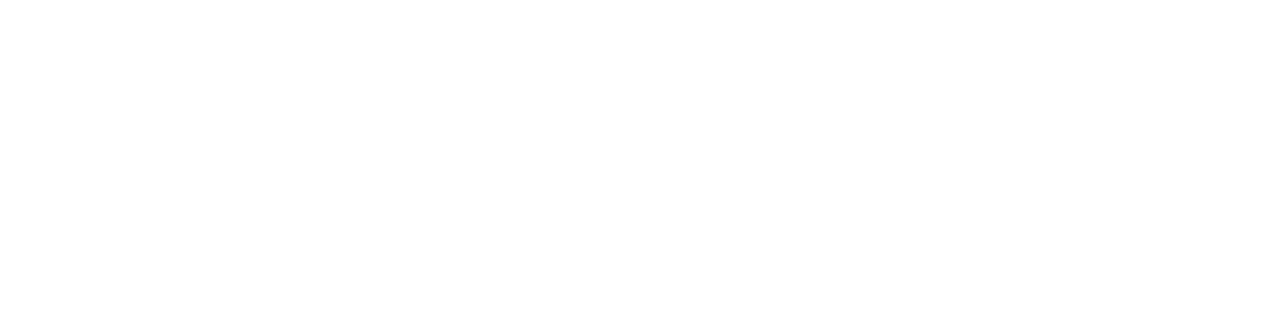
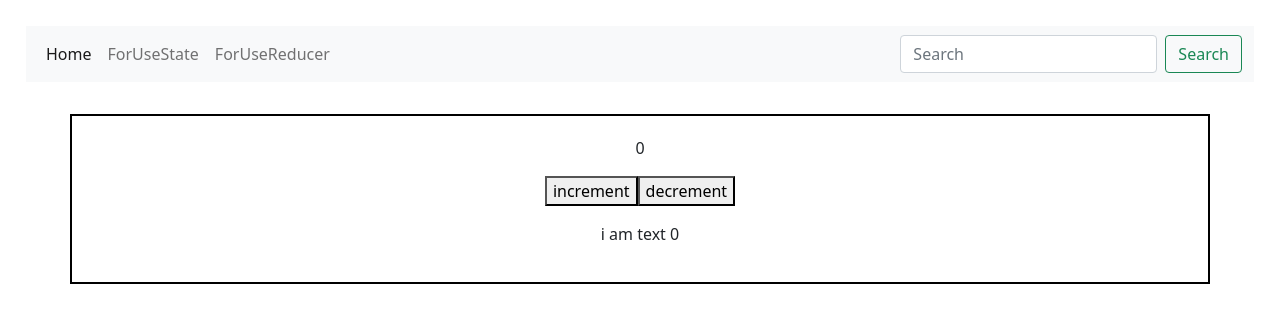
Before and after one commit to pabina/HooksPractice, a React (Create React App) app: page /forUseReducer in a window 1280 px wide. Before the commit this address had no page. Shown: the top 322 px of the page. Built offline with nearby package versions, Linux system fonts and the light colour scheme.

Commit message:
useReducer hook parctice done

```diff
--- a/src/App.js
+++ b/src/App.js
@@ -2,6 +2,7 @@
 import "bootstrap/dist/css/bootstrap.min.css";
 import Home from "./pages/Home";
 import ForUseState from "./pages/ForUseState";
+import ForUseReducer from "./pages/ForUseReducer";
 
 import { BrowserRouter as Router, Routes, Route, Link } from "react-router-dom";
 
@@ -12,6 +13,7 @@
         <Routes>
           <Route path="/" element={<Home />}></Route>
           <Route path="/forUseState" element={<ForUseState />}></Route>
+          <Route path="/forUseReducer" element={<ForUseReducer />}></Route>
         </Routes>
       </Router>
     </>
--- a/src/mycss.css
+++ b/src/mycss.css
@@ -1,5 +1,5 @@
 body {
-  margin: 5rem;
+  margin: 1rem;
   padding: 10px;
 }
 .countsection {
@@ -23,3 +23,16 @@
   border: 1px solid black;
   padding: 3rem;
 }
+.container {
+  margin-top: 2rem;
+  border: 2px solid black;
+  display: flex;
+  flex-direction: column;
+  align-items: center;
+  padding: 20px;
+}
+.buttons {
+  display: flex;
+  flex-direction: row;
+  margin: 1rem;
+}
--- /dev/null
+++ b/src/pages/ForUseReducer.js
@@ -0,0 +1,46 @@
+//useReducer hooks is alternative to useState hook
+//if we want to track  more than two state at once then we use useReducer hook
+//we we want to do multiple action on single state then we use useReducer hook
+
+import React, { useReducer } from "react";
+import Home from "./Home";
+import "../mycss.css";
+
+const reducer = (state, action) => {
+  switch (action.type) {
+    case "INCREMENT":
+      return { count: state.count + 1, text: state.text };
+    case "TOGGLESHOWTEXT":
+      return { count: state.count, text: !state.text };
+    case "DECREMENT":
+      return { count: state.count - 1, text: state.text };
+  }
+};
+
+const ForUseReducer = () => {
+  const [state, dispatch] = useReducer(reducer, { count: 0, text: true });
+  const fun1 = () => {
+    dispatch({ type: "INCREMENT" });
+    dispatch({ type: "TOGGLESHOWTEXT" });
+  };
+  const fun2 = () => {
+    dispatch({ type: "DECREMENT" });
+    dispatch({ type: "TOGGLESHOWTEXT" });
+  };
+
+  return (
+    <>
+      <Home />
+      <div className="container">
+        {state.count}
+        <div className="buttons">
+          <button onClick={fun1}>increment</button>
+          <button onClick={fun2}>decrement</button>
+        </div>
+        {state.text && <p>i am text {state.count}</p>}
+      </div>
+    </>
+  );
+};
+
+export default ForUseReducer;
--- a/src/pages/ForUseState.js
+++ b/src/pages/ForUseState.js
@@ -1,4 +1,5 @@
 import React from "react";
+import Home from "./Home";
 import "../mycss.css";
 import { useState } from "react";
 
@@ -15,6 +16,7 @@
 
   return (
     <>
+      <Home />
       <h2>increment counter</h2>
       <div className="countsection">
         {counter}
--- a/src/pages/Home.js
+++ b/src/pages/Home.js
@@ -19,9 +19,9 @@
                 </Link>
               </li>
               <li className="nav-item">
-                <a className="nav-link" href="#">
-                  Link
-                </a>
+                <Link className="nav-link" to="/ForUseReducer">
+                  ForUseReducer
+                </Link>
               </li>
             </ul>
             <form className="d-flex">
```
